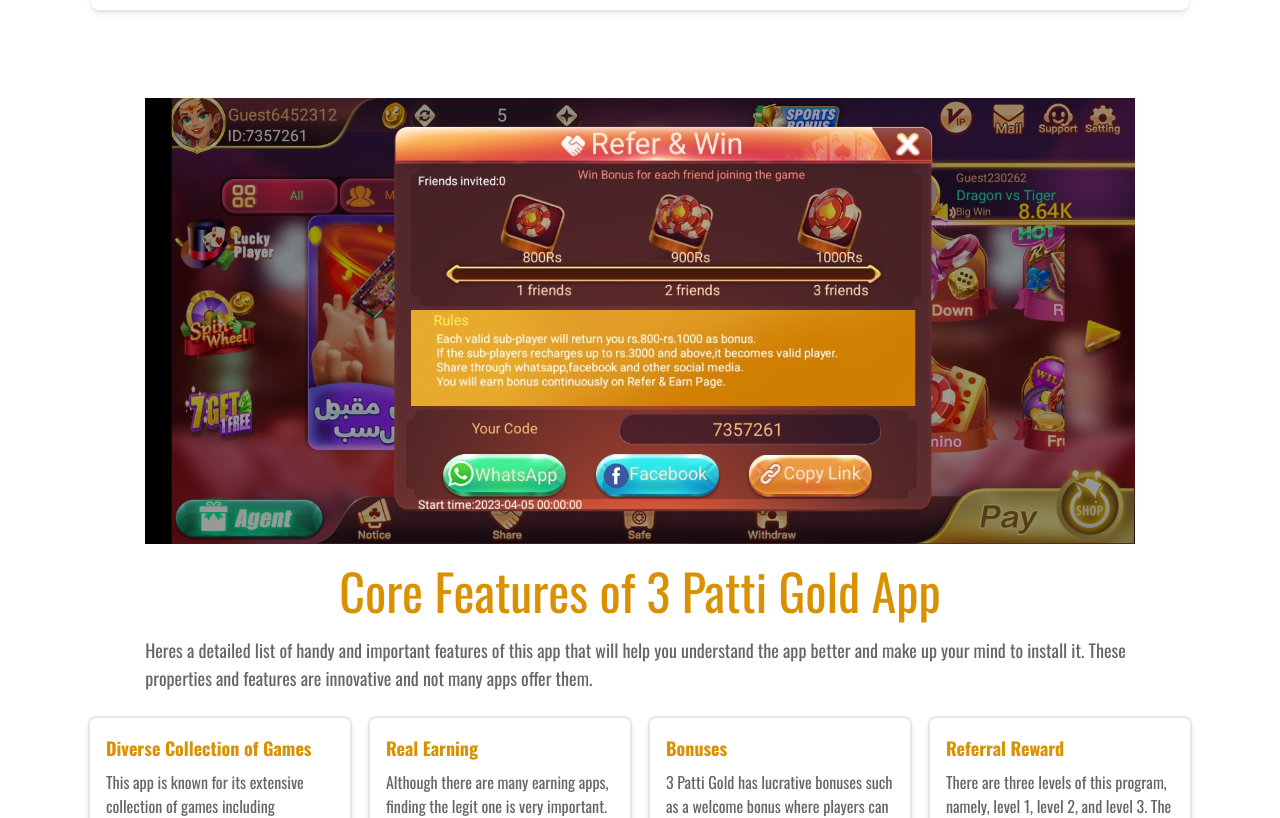
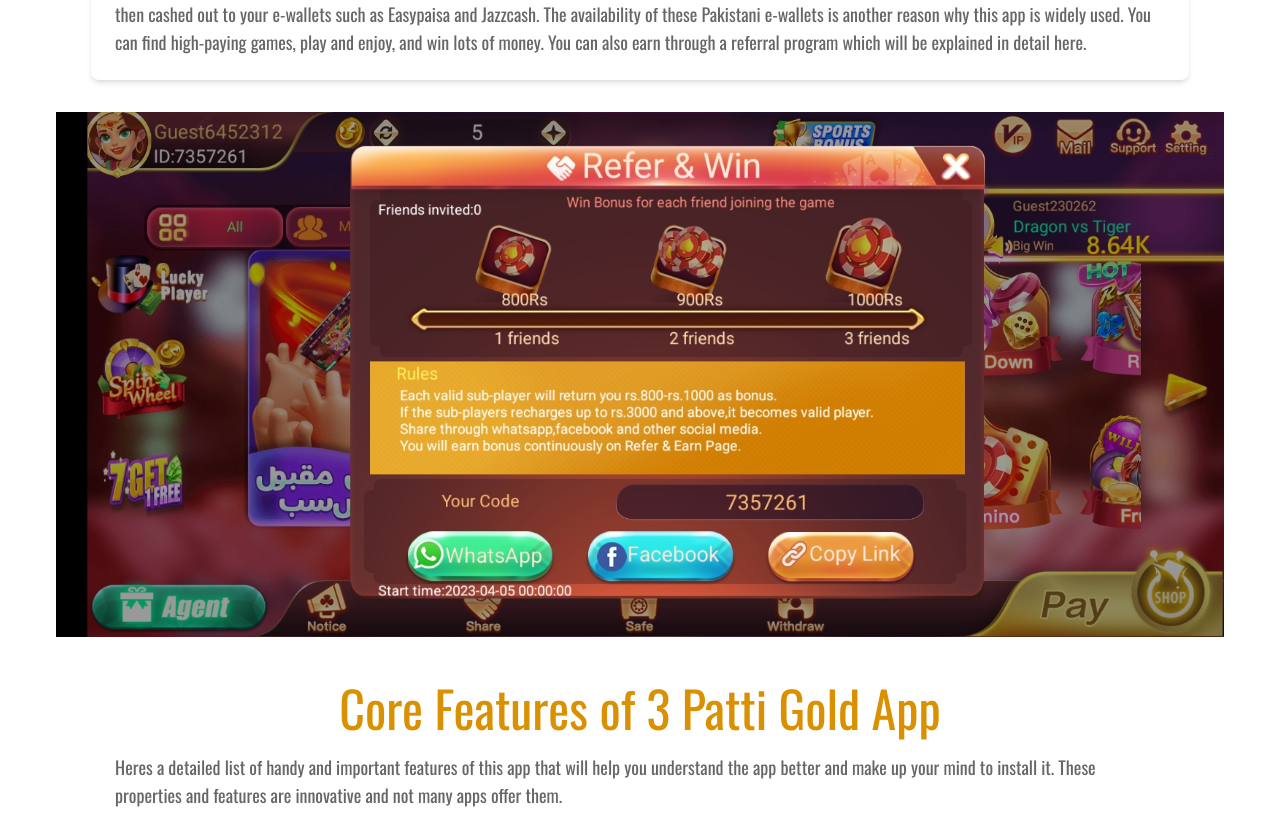
Before and after one commit to akashindex/blog, a Next.js app: page / in a window 1280 px wide. Shown: the part 2275-3093 px from the top of the page. Built offline with nearby package versions, Linux system fonts and the light colour scheme.

Commit message:
deploy issue

```diff
--- a/components/Informationpage.tsx
+++ b/components/Informationpage.tsx
@@ -140,9 +140,9 @@
 function Informationpage() {
   return (
     <section>
-      <div className=" font-rethink mg   max-sm:p-4 space-y-8 px-[56px] mx-auto pt-[30px] ">
+      <div className=" font-rethink mg   max-sm:p-2 space-y-8 md:px-[56px] mx-auto pt-[30px] ">
         {/* Introduction */}
-        <div className=" shadow-md rounded-lg p-6  font-rethink w-[94%] mx-auto">
+
         <div>
               <Image
                 src="/images/01.jpg"
@@ -152,6 +152,7 @@
                 className="w-full h-full object-cover mb-4"
               />
             </div>
+            <div className=" shadow-md rounded-lg p-6  font-rethink w-[94%] mx-auto">
           <h1 className="text-[50px] leading-[60px] max-sm:text-[30px] max-sm:leading-[30px] text-[#d99101] text-center">
             What is the 3 Patti Gold App
           </h1>
@@ -180,8 +181,8 @@
         </div>
 
         {/* Core Features */}
-        <div className=" p-6 sm:p-8 rounded-lg mg">
-          <div className=" rounded-lg p-6  font-rethink w-[94%] mx-auto">
+        <div className="rounded-lg mg">
+
           <div>
               <Image
                 src="/images/refer.jpg"
@@ -191,9 +192,11 @@
                 className="w-full h-full object-cover mb-4"
               />
             </div>
+            <div className=" rounded-lg p-6  font-rethink w-[94%] mx-auto">
             <h1 className="text-[50px] leading-[60px] max-sm:text-[30px] max-sm:leading-[30px] text-[#d99101] text-center">
               Core Features of 3 Patti Gold App
             </h1>
+
             <p className="text-sm sm:text-base lg:text-lg mt-4 text-[#666666]">
               Heres a detailed list of handy and important features of this app
               that will help you understand the app better and make up your mind
@@ -219,7 +222,7 @@
         </div>
 
         {/* Games Section */}
-        <div className=" rounded-lg p-6 shadow-lg max-sm:mb-[10px] mg">
+        <div className=" rounded-lg shadow-lg max-sm:mb-[10px] mg">
           <h2 className=" text-[50px] leading-[60px] text-[#d99101] max-sm:text-[30px] mb-[20px] text-center">
             Games Available
           </h2>
@@ -232,7 +235,7 @@
                 className="w-full h-full object-cover mb-4"
               />
             </div>
-          <div className="grid grid-cols-2 sm:grid-cols-3 md:grid-cols-4 gap-4">
+          <div className="grid grid-cols-2 sm:grid-cols-3 md:grid-cols-4 gap-4 p-6">
             {games.map((game, index) => (
               <div
                 key={index}
@@ -244,7 +247,7 @@
           </div>
         </div>
 
-        <div className="grid grid-cols-1 md:grid-cols-3 gap-6 mx-auto p-6">
+        <div className="grid grid-cols-1 md:grid-cols-3 gap-6 mx-auto">
           {/* Download Steps */}
           <div className="mg shadow-md rounded-lg p-6 sm:p-8">
             <h2 className="text-lg sm:text-xl lg:text-2xl font-semibold text-[#666666] mb-4">
```
